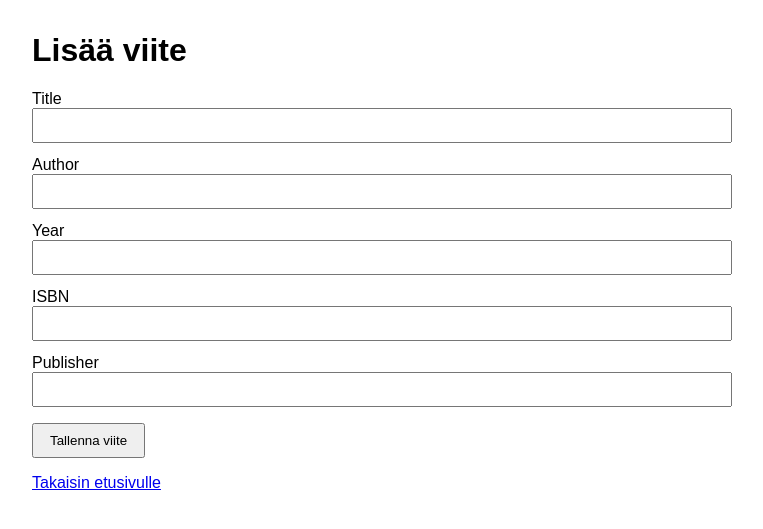
After one commit to kuhalainen/PMVALO-Miniprojekti, a Flask app: page /books/new in a window 1280 px wide. The commit adds this page. Shown: the top 529 px of the page, without its empty margins (258-1021 px from the left). Run offline with Flask 3, Linux system fonts and the light colour scheme.

Commit message:
template viitteen lisäykselle ja linkki siihen etusivulta

```diff
--- a/pyproject.toml
+++ b/pyproject.toml
@@ -8,7 +8,10 @@ authors = [
 readme = "README.md"
 requires-python = "^3.12"
 dependencies = [
-    "flask (>=3.1.2,<4.0.0)"
+    "flask (>=3.1.2,<4.0.0)",
+    "flask-sqlalchemy (>=3.1.1,<4.0.0)",
+    "dotenv (>=0.9.9,<0.10.0)",
+    "sqlalchemy (>=2.0.44,<3.0.0)"
 ]
 
 [tool.poetry]
--- a/src/app.py
+++ b/src/app.py
@@ -1,4 +1,5 @@
 from flask import Flask, redirect, render_template, request, jsonify, flash
+#from config import db
 #from db_helper import reset_db
 #from repositories.todo_repository import get_todos, create_todo, set_done
 #from config import app, test_env
@@ -13,3 +14,36 @@ def index():
     #unfinished = len([todo for todo in todos if not todo.done])
     #return render_template("index.html", todos=todos, unfinished=unfinished)
     return render_template("index.html")
+
+
+@app.route('/books/new')
+def new_book():
+    return render_template('book_form.html')
+
+
+@app.route('/books/create', methods=['POST'])
+def create_book():
+    title = request.form.get('title')
+    author = request.form.get('author')
+    year = request.form.get('year')
+    isbn = request.form.get('isbn')
+    publisher = request.form.get('publisher')
+
+    # Minimal validation: title and author required
+    if not title or not author:
+        flash('Title and author are required.', 'error')
+        return redirect('/books/new')
+
+    sql = "INSERT INTO items (title, writer, year, isbn, publisher) VALUES (:title, :writer, :year, :isbn, :publisher)"
+
+    #db.session.execute(sql, {
+    #    'title': title,
+    #    'writer': author,
+    #    'year': year,
+    #    'isbn': isbn,
+    #    'publisher': publisher
+    #})
+    #db.session.commit()
+
+    flash('Kirja lisätty tietokantaan.', 'success')
+    return redirect('/')
--- /dev/null
+++ b/src/templates/book_form.html
@@ -0,0 +1,34 @@
+<!doctype html>
+<html>
+  <head>
+    <title>Lisää viite</title>
+    <style>
+      body { font-family: Arial, sans-serif; max-width: 700px; margin: 2rem auto; padding: 0 1rem; }
+      label { display:block; margin-top: 0.8rem; }
+      input[type="text"], input[type="number"] { width:100%; padding: 0.5rem; box-sizing: border-box; }
+      button { margin-top: 1rem; padding: 0.5rem 1rem; }
+    </style>
+  </head>
+  <body>
+    <h1>Lisää viite</h1>
+    <form method="post" action="/books/create">
+      <label for="title">Title</label>
+      <input id="title" name="title" type="text" required>
+
+      <label for="author">Author</label>
+      <input id="author" name="author" type="text" required>
+
+      <label for="year">Year</label>
+      <input id="year" name="year" type="number" inputmode="numeric" pattern="[0-9]{4}">
+
+      <label for="isbn">ISBN</label>
+      <input id="isbn" name="isbn" type="text">
+
+      <label for="publisher">Publisher</label>
+      <input id="publisher" name="publisher" type="text">
+
+      <button type="submit">Tallenna viite</button>
+    </form>
+    <p><a href="/">Takaisin etusivulle</a></p>
+  </body>
+</html>
--- a/src/templates/index.html
+++ b/src/templates/index.html
@@ -9,6 +9,7 @@
   <h1>Etusivu</h1>
   <p>
     <h2>Hello World!</h2>
+    <a href="/books/new">Lisää viite</a>
   </p>
 </body>
 
```
Also changed, not shown: src/schema.sql (line endings or trailing spaces), 1 other file.
